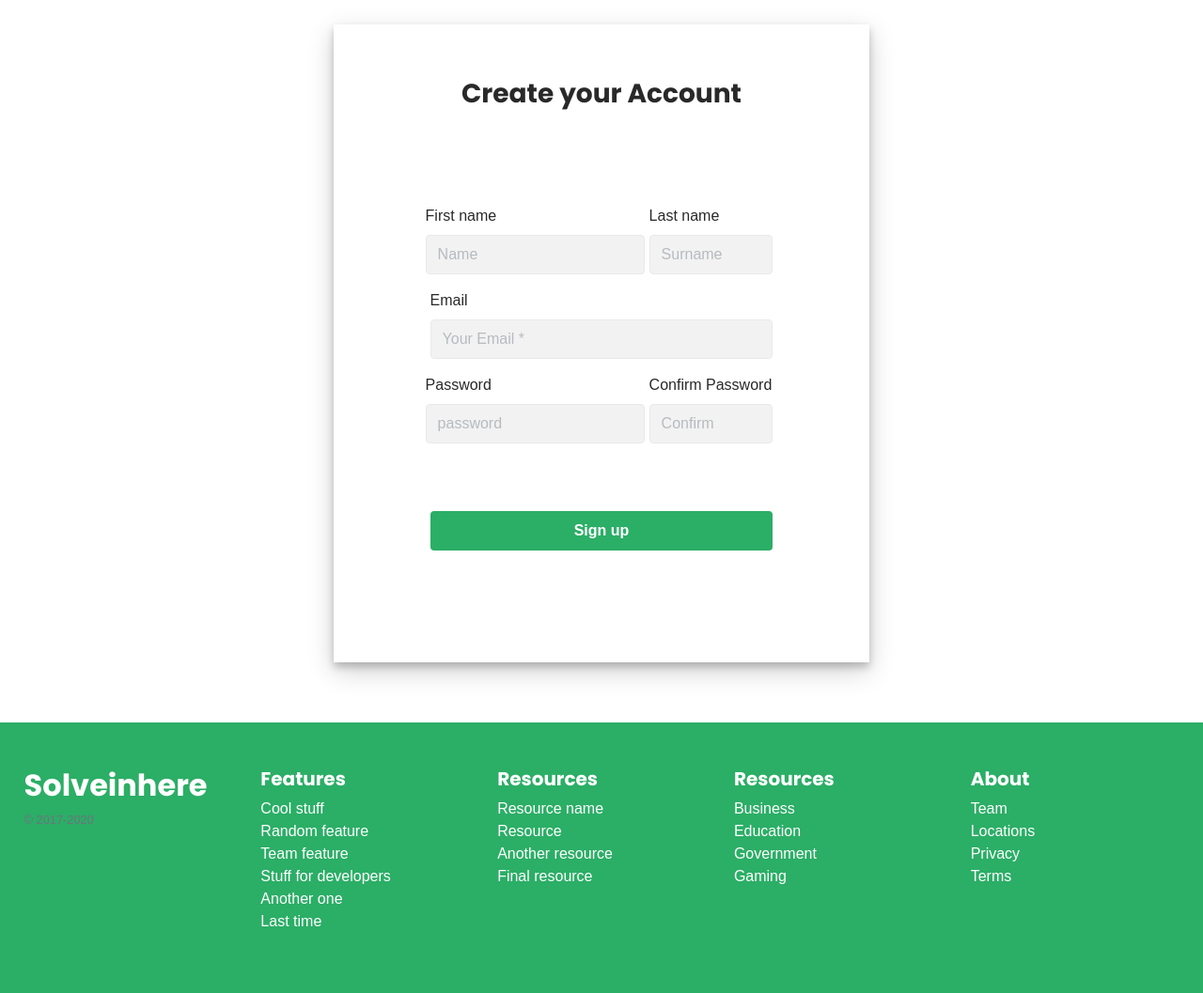
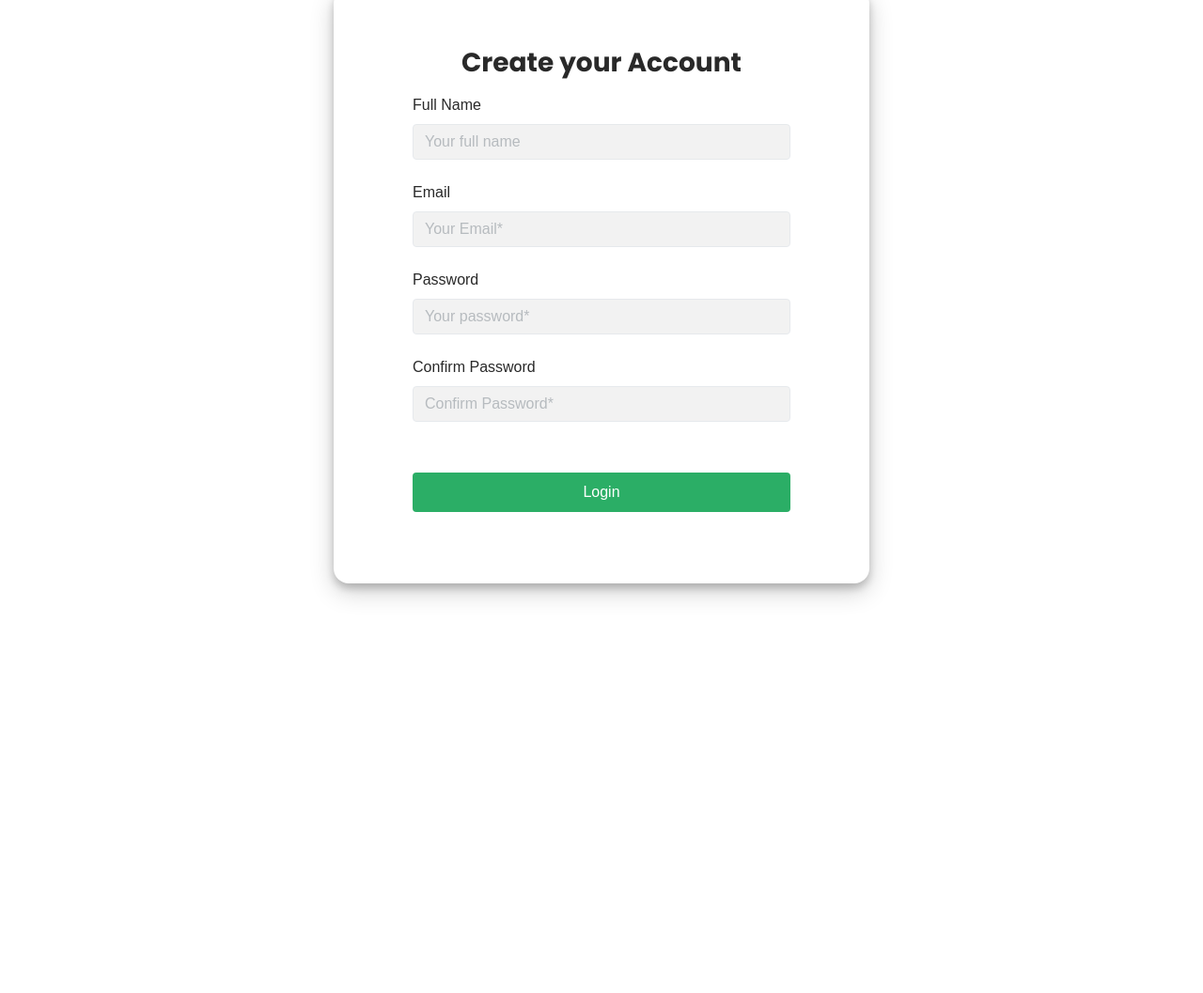
Before and after one commit to amo4oma/test, a plain HTML site: page login/signup.html in a window 1280 px wide. Shown: the part 102-1159 px from the top of the page at 94% size. After the commit the page ends 800 px from the top, so only its background shows below. Drawn offline with nearby package versions, Linux system fonts and the light colour scheme; a web font is replaced by a local one.

Commit message:
log in & sign up

```diff
--- a/Css/auth.css
+++ b/Css/auth.css
@@ -1,23 +1,26 @@
 .login-container {
-    margin-top: 10%;
-    margin-bottom: 5%;
+    margin-top: 90px;
+
 
   }
 
   .login-form-2 {
-    padding: 5%;
+    width: 487px !important;
+    padding: 20px;
     color: #292929;
     box-shadow: 0 5px 8px 0 rgba(0, 0, 0, 0.2), 0 9px 26px 0 rgba(0, 0, 0, 0.19);
+    border-radius: 16px;
   }
 
   .login-form-2 h3 {
+    margin-top: 42px;
     text-align: center;
     color: #292929;
     font-family: 'Poppins', sans-serif;
   }
 
   .login-container form {
-    padding: 10%;
+    padding:  0 64px  0 64px;
   }
 
   /* nav-bar-burger-to-X */
@@ -125,25 +128,27 @@
 
   .btnSubmit {
     width: 100%;
+    font-weight: normal !important;
     height: 42px;
-    margin-top: 56px;
+    margin-top: 38px;
     border-radius: 4px;
     padding: 1.5%;
     border: none;
     cursor: pointer;
     background: #2bae66;
+
   }
 
   .email-form {
-    margin-top: 53px;
+    margin-top: 16px;
   }
 
   .pass-form {
-    margin-top: 30px;
+    margin-top: 23px;
   }
 
   .pass {
-    height: 42px;
+    height: 38px;
     border-radius: 4px;
     background: #e6e6e6;
     opacity: 0.49;
@@ -154,7 +159,7 @@
 
   .email {
     border-radius: 4px;
-    height: 42px;
+    height: 38px;
     background: #e6e6e6;
     opacity: 0.49;
   }
--- a/login/signup.html
+++ b/login/signup.html
@@ -62,88 +62,36 @@
         <div class="col-lg-6 col-md-5 col-sm-3  login-form-2 text-center ">
           <h3>Create your Account</h3>
           <form>
-            <div class="form-row mt-5 ">
-              <div class="first form-group text-left">
-                <label>First name </label>
-                <input type="text" class="form-control  email" placeholder="Name" required>
-              </div> <!-- form-group end.// -->
-              <div class="col form-group text-left">
-                <label>Last name</label>
-                <input type="text" class="form-control  email" placeholder="Surname " required>
-              </div> <!-- form-group end.// -->
+            <div class="form-group email-form text-left">
+              <label for="">Full Name</label>
+                <input type="name" class="form-control email" placeholder="Your full name " value=""  required/>
             </div>
-
-            <div class="form-group pass-form text-left mt-0 ">
+            <div class="form-group pass-form text-left">
               <label for="">Email</label>
-              <input type="email" class="form-control pass " placeholder="Your Email *" value="" required />
+                <input type="email" class="form-control pass" placeholder="Your Email*" value="" required/>
             </div>
-            <div class="form-row  ">
-              <div class="first form-group text-left">
-                <label>Password </label>
-                <input type="password" class="form-control email" placeholder="password" required>
-              </div> <!-- form-group end.// -->
-              <div class="col form-group text-left">
-                <label class="lable-confirm">Confirm Password</label>
-
-                <input type="password" class="form-control email" placeholder="Confirm " required>
-              </div> <!-- form-group end.// -->
+            <div class="form-group pass-form text-left">
+              <label for="">Password</label>
+                <input type="password" class="form-control pass" placeholder="Your password*" value="" required/>
+            </div>
+            <div class="form-group pass-form text-left">
+              <label for="">Confirm Password</label>
+                <input type="password" class="form-control pass" placeholder="Confirm Password*" value="" required/>
             </div>
             <div class="form-group passowrd-fprm">
-              <input type="submit" class="btnSubmit" value="Sign up" />
+                <input type="submit" class="btnSubmit" value="Login" />
             </div>
+            <div class="form-group">
 
+                <a href="reset-passowrd.html" class="ForgetPwd" value="Login">Forget Password?</a>
+            </div>
         </form>
             </div>
             </div>
             </div>
              </div>
                  </section>
-  <footer class=" py-5 w-100">
-    <div class="row ">
-      <div class="col-12 col-md">
-        <h2>Solveinhere</h2>
-        <small class="d-block mb-3 text-muted">© 2017-2020</small>
-      </div>
-      <div class="col-6 col-md">
-        <h5>Features</h5>
-        <ul class="list-unstyled text-small">
-          <li><a class="link-secondary" href="#">Cool stuff</a></li>
-          <li><a class="link-secondary" href="#">Random feature</a></li>
-          <li><a class="link-secondary" href="#">Team feature</a></li>
-          <li><a class="link-secondary" href="#">Stuff for developers</a></li>
-          <li><a class="link-secondary" href="#">Another one</a></li>
-          <li><a class="link-secondary" href="#">Last time</a></li>
-        </ul>
-      </div>
-      <div class="col-6 col-md">
-        <h5>Resources</h5>
-        <ul class="list-unstyled text-small">
-          <li><a class="link-secondary" href="#">Resource name</a></li>
-          <li><a class="link-secondary" href="#">Resource</a></li>
-          <li><a class="link-secondary" href="#">Another resource</a></li>
-          <li><a class="link-secondary" href="#">Final resource</a></li>
-        </ul>
-      </div>
-      <div class="col-6 col-md">
-        <h5>Resources</h5>
-        <ul class="list-unstyled text-small">
-          <li><a class="link-secondary" href="#">Business</a></li>
-          <li><a class="link-secondary" href="#">Education</a></li>
-          <li><a class="link-secondary" href="#">Government</a></li>
-          <li><a class="link-secondary" href="#">Gaming</a></li>
-        </ul>
-      </div>
-      <div class="col-6 col-md">
-        <h5>About</h5>
-        <ul class="list-unstyled text-small">
-          <li><a class="link-secondary" href="#">Team</a></li>
-          <li><a class="link-secondary" href="#">Locations</a></li>
-          <li><a class="link-secondary" href="#">Privacy</a></li>
-          <li><a class="link-secondary" href="#">Terms</a></li>
-        </ul>
-      </div>
-    </div>
-  </footer>
+
 
 
   <script src="https://ajax.googleapis.com/ajax/libs/jquery/3.5.1/jquery.min.js"></script>
```
Also changed, not shown: login/login-page.html (+3 -48 lines). Lines whose indentation alone changed are shown as unchanged.
